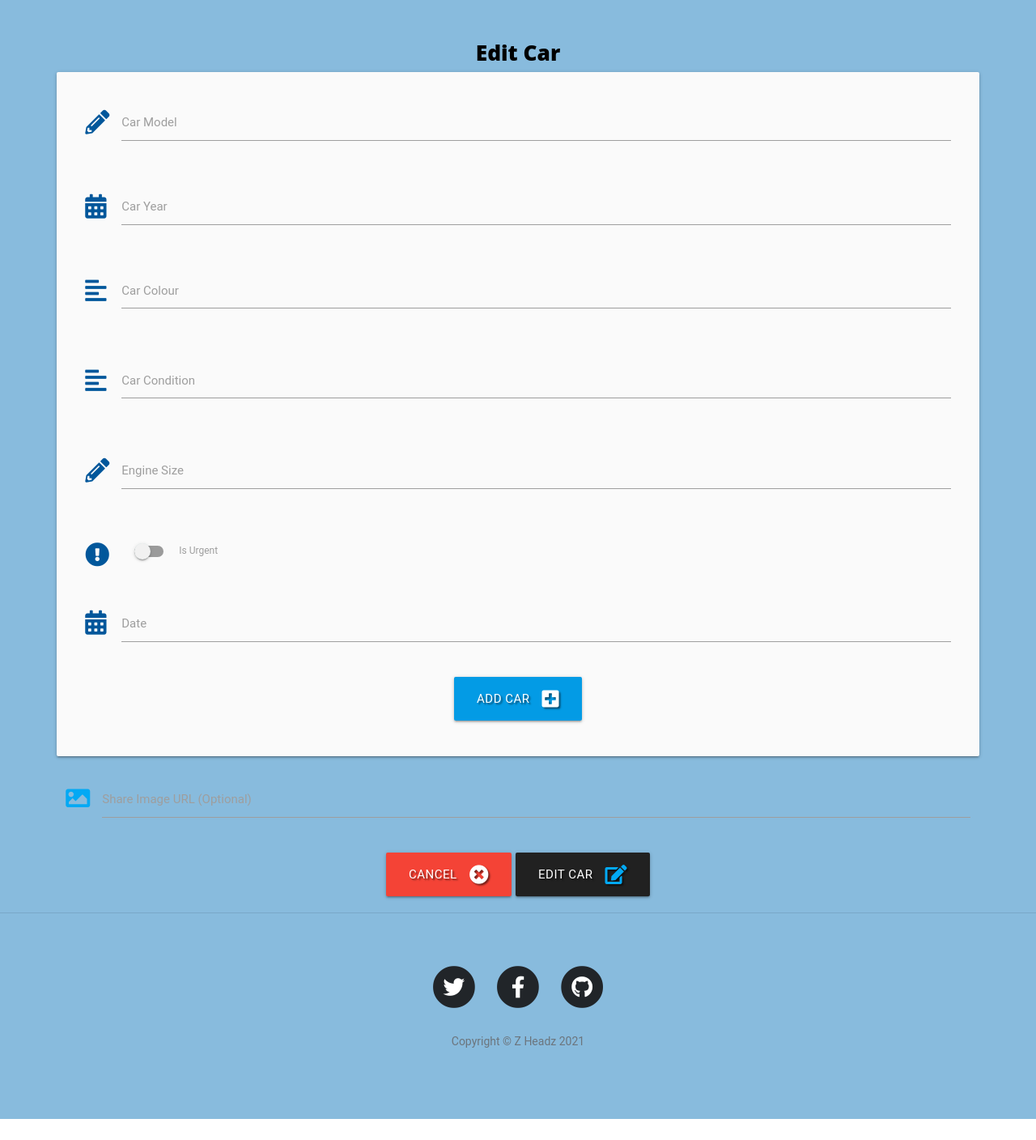
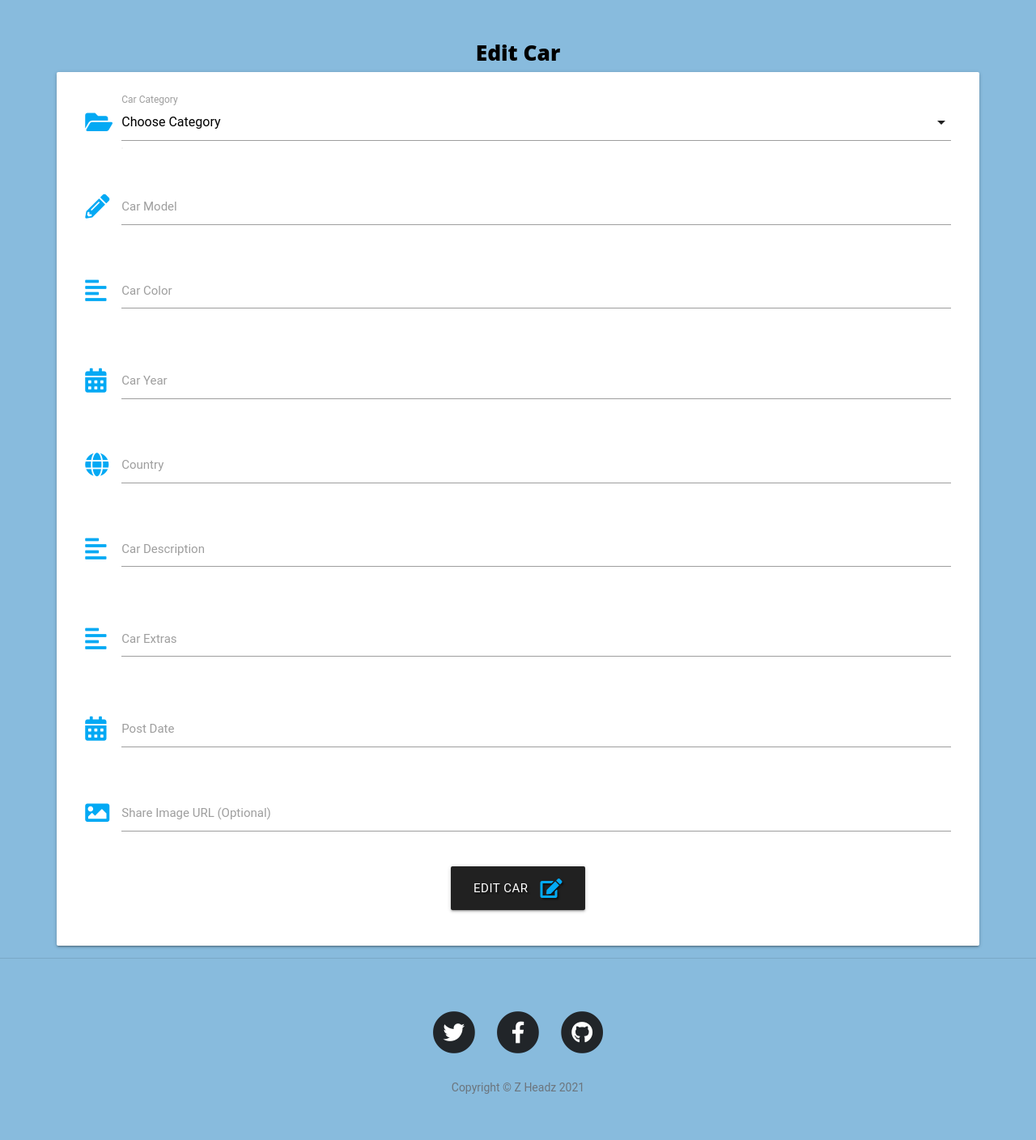
Before and after one commit to Code-Institute-Submissions/davepeyton-milestone-3-Z-Headz_SeptResub, a Flask app: template templates/edit_car.html in a window 1280 px wide. Shown: the part 532-1940 px from the top of the page at 81% size. Before the commit the page ends 1914 px from the top, so only its background shows below. Run offline with Flask 2, Linux system fonts and the light colour scheme; the template is opened without the code that fills it, so the values that code supplies are empty; some libraries are stand-ins or nearby versions.

Commit message:
edit car profile update

```diff
--- a/templates/edit_car.html
+++ b/templates/edit_car.html
@@ -3,106 +3,93 @@
 
     <h3 class="black-text center-align">Edit Car</h3>
 
-    <div class="row card-panel grey lighten-5">
-        <form class="col s12" method="POST" action="{{ url_for('edit_car', car_id=car._id) }}">
-
-           <!-- Car Model -->
+    <div class="row card-panel greay lighten-5">
+        <form class="col s12" method="POST" action="{{ url_for('edit_car', car_id=car.id) }}">
+            <!--car Category-->
             <div class="row">
                 <div class="input-field col s12">
-                    <i class="fas fa-pencil-alt prefix light-blue-text text-darken-4"></i>
+                    <i class="fas fa-folder-open prefix light-blue-text accent-3"></i>
+                        <select id="category_name" name="category_name" class="validate" required>
+                            <option value="" disabled selected>Choose Category</option>
+                            {% for category in categories %}
+                            <option value="{{ category.category_name }}">{{ category.category_name }}</option>
+                            {% endfor %}
+                        </select>
+                            <label for="category_name">Car Category</label>
+                </div>
+            </div>
+            <!-- Car Model  -->
+            <div class="row">
+                <div class="input-field col s12">
+                    <i class="fas fa-pencil-alt prefix light-blue-text accent-3"></i>
                     <input id="car_model" name="car_model" minlength="5" maxlength="50"
                         type="text" class="validate" required>
                     <label for="car_model">Car Model</label>
                 </div>
             </div>
-
-             <!-- Car Year -->
+              <!-- car color -->
             <div class="row">
                 <div class="input-field col s12">
-                    <i class="fas fa-calendar-alt prefix light-blue-text text-darken-4"></i>
+                    <i class="fas fa-align-left prefix light-blue-text accent-3"></i>
+                    <textarea id="car_color" name="car_color" minlength="5"
+                        maxlength="2000" class="materialize-textarea" required></textarea>
+                    <label for="car_color">Car Color</label>
+                </div>
+            </div>
+              <!-- car year -->
+            <div class="row">
+                <div class="input-field col s12">
+                    <i class="fas fa-calendar-alt prefix light-blue-text accent-3"></i>
                     <input id="car_year" name="car_year" type="text" class="datepicker validate" required>
                     <label for="car_year">Car Year</label>
                 </div>
             </div>
-
-            <!-- Car Colour -->
+            <!--Car Origen-->
             <div class="row">
                 <div class="input-field col s12">
-                    <i class="fas fa-align-left prefix light-blue-text text-darken-4"></i>
-                    <textarea id="car_colour" name="car_colour" minlength="5"
-                        maxlength="200" class="materialize-textarea validate" required></textarea>
-                    <label for="car_colour">Car Colour</label>
+                    <i class="fas fa-globe left prefix light-blue-text accent-3"></i>
+                    <input id="car_origen" name="car_origen" minlength="5" maxlength="50"
+                        type="text" class="validate" required>
+                    <label for="car_origen">Country</label>
                 </div>
             </div>
-
-
- <!-- Car Condition -->
+            <!-- Car description -->
             <div class="row">
                 <div class="input-field col s12">
-                    <i class="fas fa-align-left prefix light-blue-text text-darken-4"></i>
-                    <textarea id="car_condition" name="car_condition" minlength="5"
-                        maxlength="200" class="materialize-textarea validate" required></textarea>
-                    <label for="car_condition">Car Condition</label>
+                    <i class="fas fa-align-left prefix light-blue-text accent-3"></i>
+                    <textarea id="car_description" name="car_description" minlength="5"
+                        maxlength="500" class="materialize-textarea" required></textarea>
+                    <label for="car_description">Car Description</label>
                 </div>
             </div>
- <!-- Engine Size -->
-           <div class="row">
+            <!-- car extras -->
+            <div class="row">
                 <div class="input-field col s12">
-                    <i class="fas fa-pencil-alt prefix light-blue-text text-darken-4"></i>
-                    <input id="engine_size" name="engine_size" minlength="5" maxlength="50"
-                        type="text" class="validate" required>
-                    <label for="engine_size">Engine Size</label>
+                    <i class="fas fa-align-left prefix light-blue-text accent-3"></i>
+                    <textarea id="car_extras" name="car_extras" minlength="5"
+                        maxlength="2000" class="materialize-textarea" required></textarea>
+                    <label for="car_extras">Car Extras</label>
                 </div>
             </div>
-
-            <!-- is urgent toggle -->
-			<div class="row">
-				<div class="input-field col s12">
-					<div class="switch">
-                        <i class="fas fa-exclamation-circle prefix light-blue-text text-darken-4"></i>
-						<label for="is_urgent">
-                            <input type="checkbox" id="is_urgent" name="is_urgent">
-                            <span class="lever"></span>
-                            Is Urgent
-                        </label>
-					</div>
-				</div>
-            </div>
-             <!-- date picker -->
+            <!-- date picker -->
             <div class="row">
                 <div class="input-field col s12">
-                    <i class="fas fa-calendar-alt prefix light-blue-text text-darken-4"></i>
-                    <input id="post_date" name="post_date" type="text" class="datepicker validate" required>
-                    <label for="post_date">Date</label>
+                    <i class="fas fa-calendar-alt prefix light-blue-text accent-3"></i>
+                    <input id="date" name="date" type="text" class="datepicker validate" required>
+                    <label for="date">Post Date</label>
                 </div>
             </div>
-            <!-- submit button -->
-            <div class="row">
-                <div class="col s12 center-align">
-                    <button type="submit" class="btn-large light-blue darken-1 text-shadow">
-                        Add Car <i class="fas fa-plus-square right"></i>
-                    </button>
-                </div>
-            </div>
-        </form>
-    </div>
             <!--Image url-->
             <div class="row">
                 <div class="input-field col s12">
                     <i class="fas fa-image prefix light-blue-text accent-3"></i>
-                     <input id="car_image" name="car_image" type="text"
-                        value="{{ car.car_image }}">
+                     <input id="car_image" name="car_image" type="text">
                      <label for="car_image">Share Image URL (Optional)</label>
                 </div>
             </div>
-
-            <!-- submit button -->
+           <!--Submit button-->
             <div class="row">
                 <div class="col s12 center-align">
-                    <!-- cancel button -->
-                    <a href="{{ url_for('cars') }}" class="btn-large red text-shadow">
-                        Cancel <i class="fas fa-times-circle right"></i>
-                    </a>
                     <button type="submit" class="btn-large grey darken-4 text-shadow">
                         Edit Car <i class="light-blue-text accent-3 fas fa-edit right"></i>
                     </button>
```
Also changed, not shown: templates/add_car.html (+39 -51 lines), templates/profile.html (+20 -2 lines).
